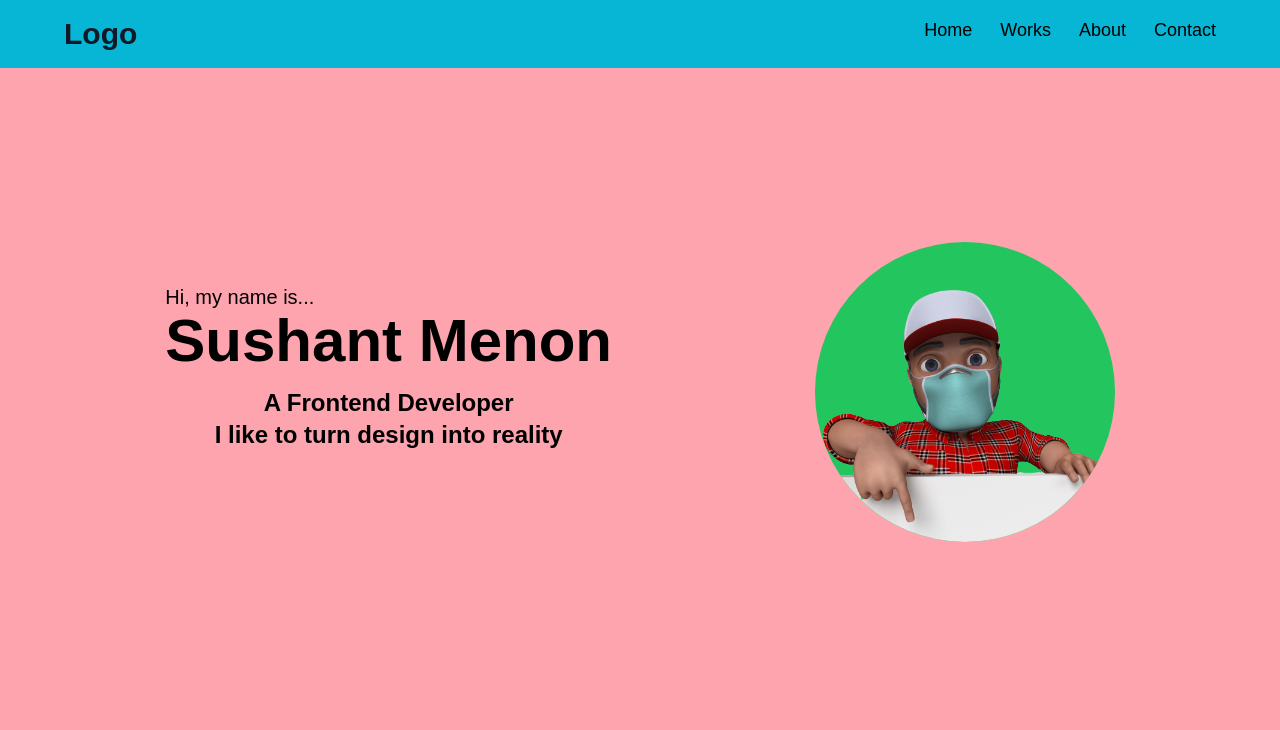
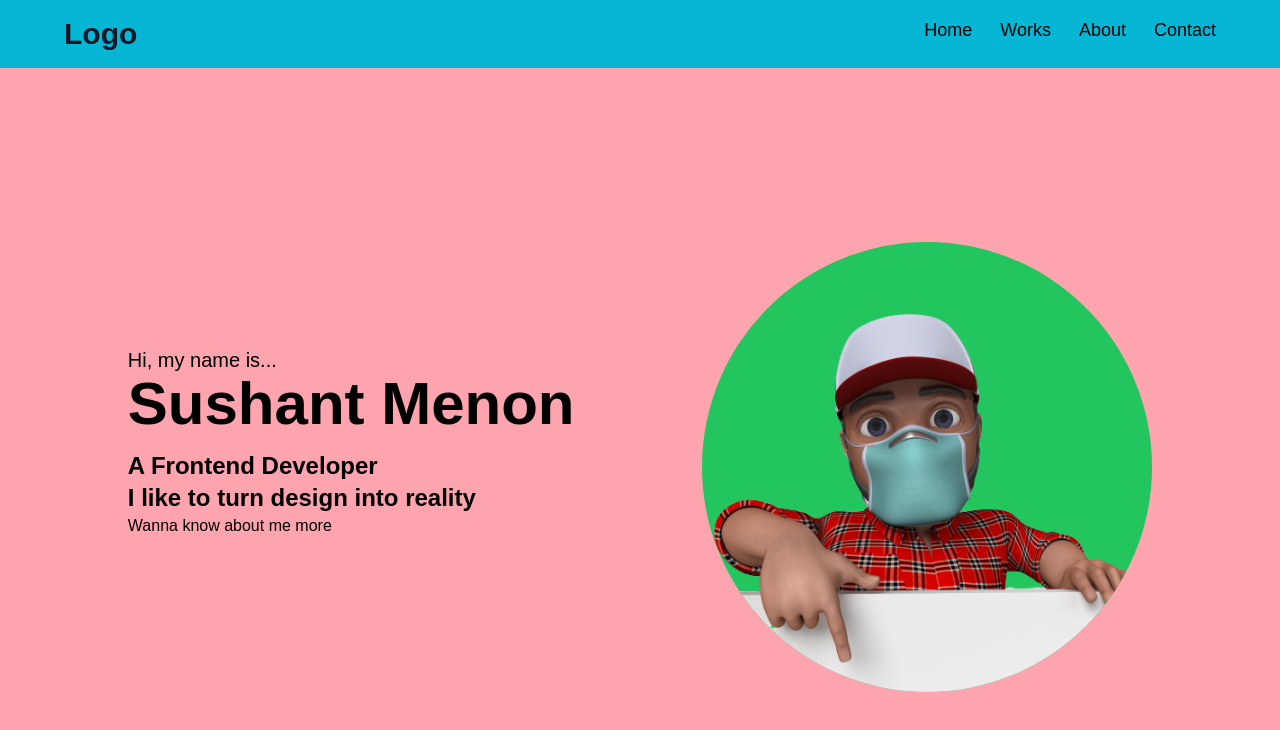
Before and after one commit to sushant-menon/portfolio-website-react, a React (Vite) app: page /home in a window 1280 px wide. Shown: the top 730 px of the page. Built offline with nearby package versions, Linux system fonts and the light colour scheme.

Commit message:
modified homepage

```diff
--- a/src/components/CardComponent.jsx
+++ b/src/components/CardComponent.jsx
@@ -20,7 +20,7 @@ const CardComponent = ({ Name, Description, Image, Tech }) => {
         {/* description and tech */}
         <div className="mt-7 space-y-6 md:space-y-0 md:flex-col flex flex-col md:ml-4">
           <div className="w-full">
-            <h2 className="font-extrabold mb-1 tracking-wide text-black text-center md:text-start md:text-3xl">
+            <h2 className="font-extrabold mb-1 tracking-wide text-black text-center md:text-start md:text-3xl ">
               Description:
             </h2>
             <span className="text-sm md:text-xl md:text-start md:tracking-wide tracking-wider text-gray-300 text-center md:leading-loose leading-relaxed">
--- a/src/components/Home.jsx
+++ b/src/components/Home.jsx
@@ -1,21 +1,22 @@
 import React from "react";
+import { Link } from "react-router-dom";
 
 const Home = () => {
   return (
     <div className="bg-rose-300 h-screen">
       <div className="container px-6 md:px-16 mx-auto pt-7">
         <div className="flex flex-col md:flex-row-reverse justify-center items-center space-y-10 mx-auto md:space-y-0 md:justify-around md:mt-24">
-          <span className="rounded-full bg-green-500 w-[300px] h-[300px] mt-[50px] relative">
+          <span className="rounded-full bg-green-500 w-[300px] h-[300px] mt-[50px] relative md:w-[450px] md:h-[450px]">
             <img
-              className="absolute rounded-full w-96"
+              className="absolute rounded-full w-96 md:w-[450px] md:h-[450px]"
               src="src\assets\3d-cartoon-lumberjack-character-removebg-preview.png"
             />
           </span>
           <div>
             <h2 className="font-extrabold text-5xl max-w-md text-center md:hidden">
               Hi, I'm Sushant Menon
-              {/* for large screens */}
             </h2>
+            {/* for large screens */}
             <span className="hidden md:block">
               <h2 className=" text-xl max-w-md text-start">
                 Hi, my name is...
@@ -24,12 +25,15 @@ const Home = () => {
                 Sushant Menon
               </p>
             </span>
-            <p className="font-bold text-2xl mt-4 text-center">
+            <p className="font-bold text-2xl mt-4 text-center md:text-start">
               A Frontend Developer
             </p>
-            <p className="font-bold text-2xl text-center">
+            <p className="font-bold text-2xl text-center md:text-start">
               I like to turn design into reality
             </p>
+            <span className="">
+              <Link to="/about">Wanna know about me more</Link>
+            </span>
           </div>
         </div>
       </div>
```
